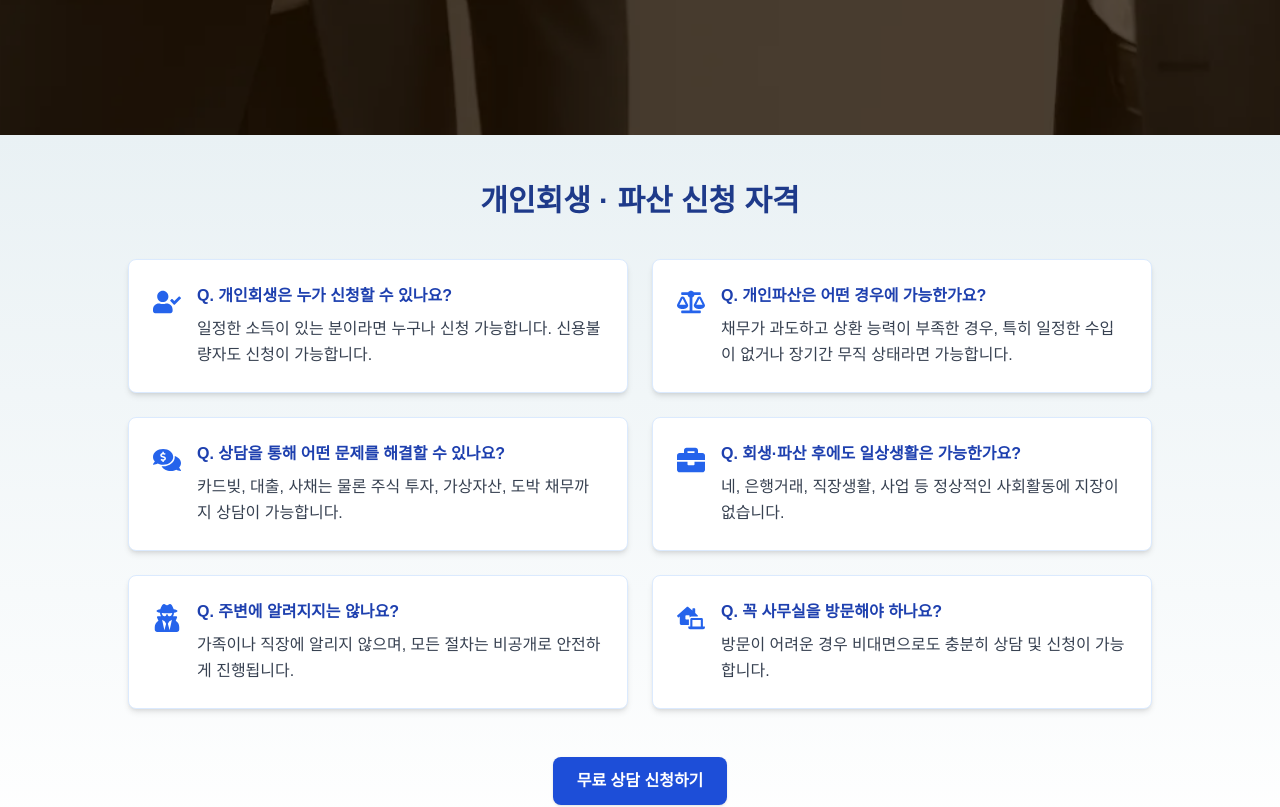
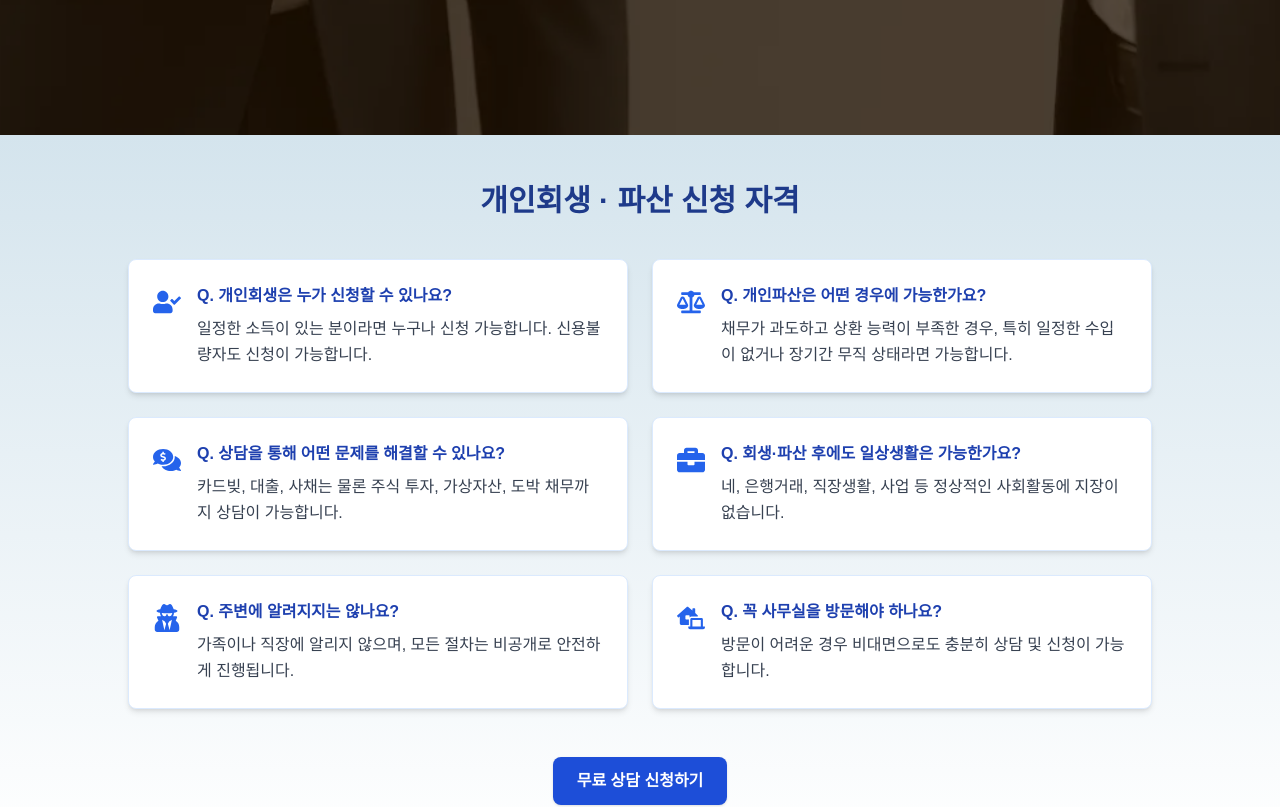
Before and after one commit to imyourjack/trustlaw-ui, a Next.js app: page / in a window 1280 px wide. Shown: the part 780-1587 px from the top of the page. Built offline with nearby package versions, Linux system fonts and the light colour scheme.

Commit message:
fix: 신청자격 메뉴 배경 색 진하게 수정

```diff
--- a/src/components/sections/QualificationSection.tsx
+++ b/src/components/sections/QualificationSection.tsx
@@ -36,7 +36,7 @@ export default function QualificationSection() {
   ]
 
   return (
-    <section id="qualification" className="scroll-mt-32 mb-20 py-12 bg-gradient-to-b from-[#e9f1f4] to-white">
+    <section id="qualification" className="scroll-mt-32 mb-20 py-12 bg-gradient-to-b from-[#d4e4ed] to-white">
       <div className="container mx-auto px-4">
         <h2 className="text-3xl font-bold mb-10 text-center text-blue-900">
           개인회생 · 파산 신청 자격
```
